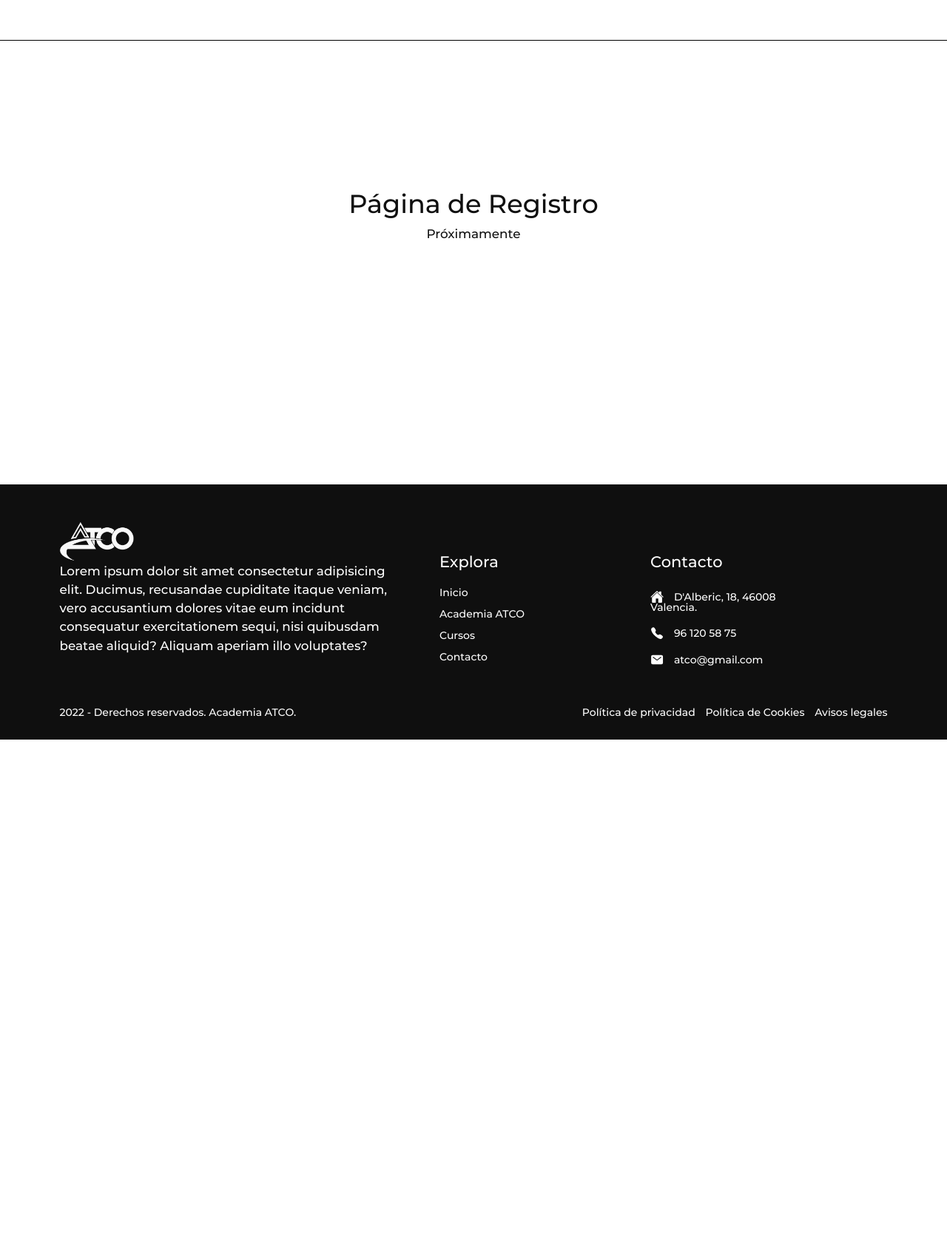
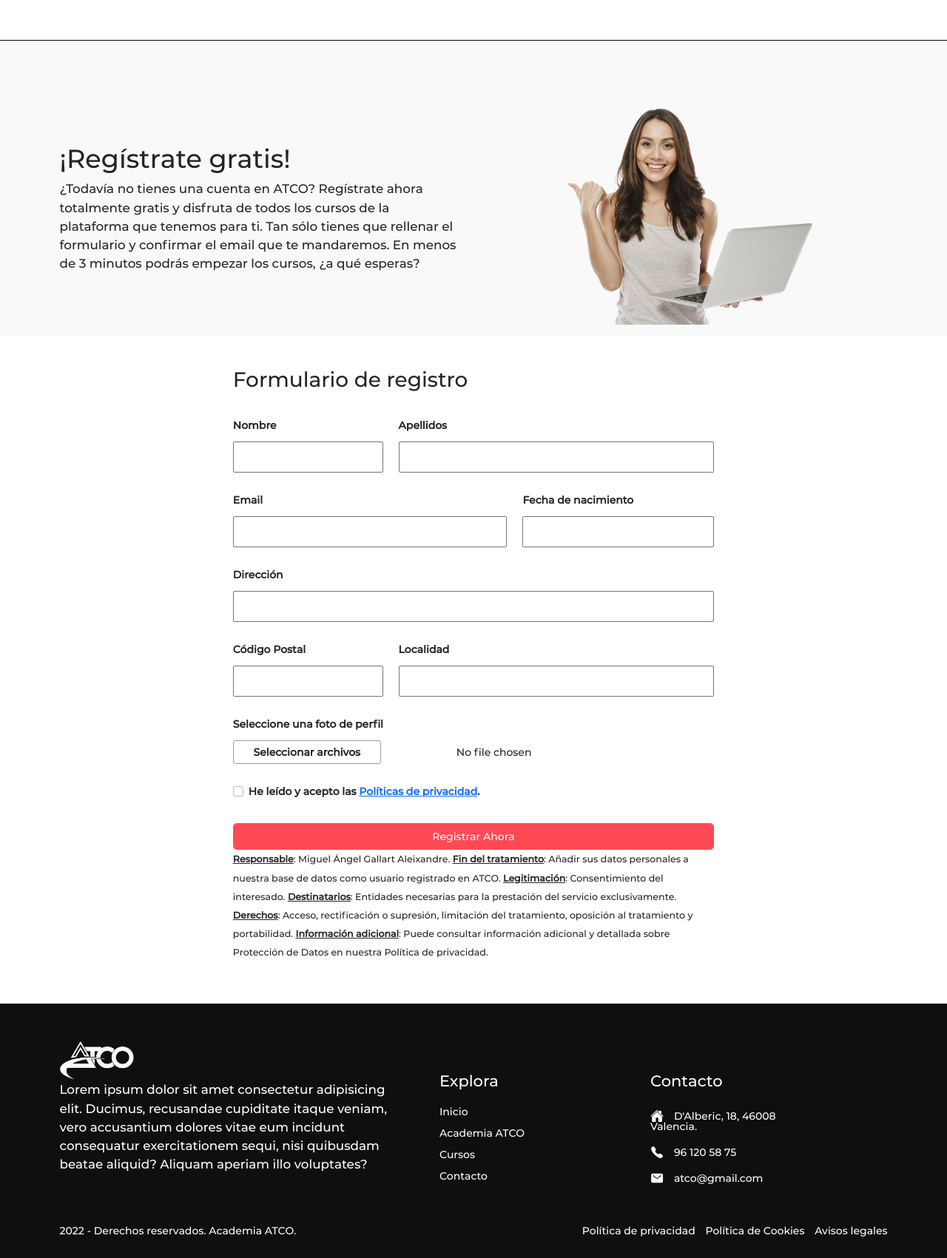
Before and after one commit to magallart/academia_tco, a PHP site: template app/templates/registro.php in a window 1280 px wide. Shown: the part 145-1846 px from the top of the page at 74% size. Before the commit the page ends 1145 px from the top, so only its background shows below. Run offline with PHP 8.4, Linux system fonts and the light colour scheme; the template is opened without the code that fills it, so the values that code supplies are empty.

Commit message:
Registro maquetación
Primera maquetación para la página de registro.

```diff
--- a/app/templates/registro.php
+++ b/app/templates/registro.php
@@ -4,12 +4,110 @@
     · Contenido de la página de Registro.
     · Lo guardamos en el buffer y se carga en la variable $contenido para mostrarla en /templates/layout
 -->
-<div class="comming-soon">
-    <h1>Página de Registro</h1>
-    <p>Próximamente</p>
+<header class="interior">
+    <div class="container col-xxl-8 py-5">
+        <div class="row middle g-5 py-5">
+            <div class="col-lg-6">
+                <h1 class="title-header">
+                    ¡Regístrate gratis!
+                </h1>
+                <p>
+                    ¿Todavía no tienes una cuenta en ATCO? Regístrate ahora totalmente gratis y disfruta de todos los cursos de la plataforma que tenemos para ti. Tan sólo tienes que rellenar el formulario y confirmar el email que te mandaremos. En menos de 3 minutos podrás empezar los cursos, ¿a qué esperas?
+                </p>
+            </div>
+            <div class="col-lg-6 col-sm-8 text-center">
+                <!--  TODO Controlar la imagen en responsive / Cambiar imagen -->
+                <img src="../img/inicio-header.png" class="d-block mx-lg-auto img-fluid" alt="Chica sonriendo con un laptop en la mano" width="700" height="500" loading="lazy" />
+            </div>
+        </div>
+    </div>
+</header>
+
+<div class="container py-5">
+    <div class="row registro">
+        <div class="col">
+            <h2>Formulario de registro</h2>
+            <form name="formRegistro" action="index.php?ctl=registro" method="POST" enctype="multipart/form-data">
+                <div class="row">
+                    <div class="col-lg-4">
+                        <div class="form-outline">
+                            <label for="nombre">Nombre</label>
+                            <input type="text" name="nombre" placeholder="" />
+                        </div>
+                    </div>
+                    <div class="col-lg-8">
+                        <div class="form-outline">
+                            <label for="apellidos">Apellidos</label>
+                            <input type="text" name="apellidos" placeholder="" />
+                        </div>
+                    </div>
+                </div>
+
+                <div class="row">
+                    <div class="col-lg-7">
+                        <div class="form-outline">
+                            <label for="email">Email</label>
+                            <input type="text" name="email" placeholder="" />
+                        </div>
+                    </div>
+                    <div class="col-lg-5">
+                        <div class="form-outline">
+                            <label for="fNacimiento">Fecha de nacimiento</label>
+                            <input type="text" name="fNacimiento" placeholder="" />
+                        </div>
+                    </div>
+                </div>
+
+                <div class="row">
+                    <div class="col">
+                        <div class="form-outline">
+                            <label for="direccion">Dirección</label>
+                            <input type="text" name="direccion" placeholder="" />
+                        </div>
+                    </div>
+                </div>
+
+                <div class="row">
+                    <div class="col-lg-4">
+                        <div class="form-outline">
+                            <label for="cPostal">Código Postal</label>
+                            <input type="text" name="cPostal" placeholder="" />
+                        </div>
+                    </div>
+                    <div class="col-lg-8">
+                        <div class="form-outline">
+                            <label for="localidad">Localidad</label>
+                            <input type="text" name="localidad" placeholder="" />
+                        </div>
+                    </div>
+                </div>
+
+                <div class="row">
+                    <div class="col"> <!-- TODO Revisar diseño botón file  -->
+                        <div class="form-outline">
+                            <label for="fPerfil">Seleccione una foto de perfil</label>
+                            <input type="file"  name="fPerfil" placeholder="" class="fileInput" />
+                        </div>
+                    </div>
+                </div>
+
+                <div class="col-12">
+                    <div class="form-check">
+                        <input class="form-check-input" type="checkbox" id="gridCheck">
+                        <label class="form-check-label" for="gridCheck">
+                            He leído y acepto las <a href="index.php?ctl=politicaPrivacidad" alt="Enlace a página de Políticas de Privacidad">Políticas de privacidad</a>.
+                        </label>
+                    </div>
+                </div>
+
+                <input type="submit" value="Registrar Ahora" name="registrarCuenta" class="boton" /> <!-- TODO realizar funcionalidad de registrar cuenta  -->
+            </form>
+            <p class="formulario-rgpd">
+                <span class="negrita">Responsable</span>: Miguel Ángel Gallart Aleixandre. <span class="negrita">Fin del tratamiento</span>: Añadir sus datos personales a nuestra base de datos como usuario registrado en ATCO. <span class="negrita">Legitimación</span>: Consentimiento del interesado. <span class="negrita">Destinatarios</span>: Entidades necesarias para la prestación del servicio exclusivamente. <span class="negrita">Derechos</span>: Acceso, rectificación o supresión, limitación del tratamiento, oposición al tratamiento y portabilidad. <span class="negrita">Información adicional</span>: Puede consultar información adicional y detallada sobre Protección de Datos en nuestra Política de privacidad.
+            </p>
+        </div>
+    </div>
 </div>
-
-
 
 <?php $contenido = ob_get_clean() ?>
 <?php include 'layout.php' ?>
--- /dev/null
+++ b/web/css/registro.css
@@ -0,0 +1,97 @@
+header img.fotoPerfilUsuario {
+  /* TODO Añadir alguna animación o efecto */
+  height: 250px;
+  width: auto;
+  border-radius: 100%;
+}
+
+.registro {
+  width: 60%;
+  margin: 0 auto;
+}
+
+.registro h2 {
+  padding-bottom: 30px;
+}
+
+form[name="formRegistro"] input[type="text"] {
+  display: block;
+  padding: 10px;
+  width: 100%;
+  margin-bottom: 30px;
+}
+
+form[name="formRegistro"] input[type="submit"] {
+  width: 100%;
+  display: inline-block;
+  margin-top: 20px;
+  color: white;
+}
+
+form[name="formRegistro"] input::placeholder {
+  color: #000;
+}
+
+form[name="formRegistro"] input[type="submit"]:hover {
+  color: var(--color1);
+}
+
+form[name="formRegistro"] label {
+  display: block;
+  padding-bottom: 15px;
+  font-weight: 600;
+}
+
+/*******************************************************************************/
+
+form[name="formRegistro"] input[type="file"] {
+  width: 100%;
+}
+
+form[name="formRegistro"] .fileInput::-webkit-file-upload-button {
+  visibility: hidden;
+}
+
+form[name="formRegistro"] .fileInput::before {
+  content: "Seleccionar archivos";
+  width: 200px;
+  display: inline-block;
+  background: linear-gradient(top, #f9f9f9, #e3e3e3);
+  border: 1px solid #999;
+  border-radius: 3px;
+  padding: 8px 15px;
+  cursor: pointer;
+  text-shadow: 1px 1px #fff;
+  font-weight: 600;
+  font-size: 1rem;
+  text-align: center;
+}
+
+form[name="formRegistro"] .fileInput:hover::before {
+  border-color: black;
+}
+
+form[name="formRegistro"] .fileInput:active::before {
+  background: -webkit-linear-gradient(top, #e3e3e3, #f9f9f9);
+}
+
+/*******************************************************************************/
+
+form[name="formRegistro"] .form-check {
+  margin-top: 30px;
+}
+
+form[name="formRegistro"] input[type="checkbox"] {
+  position: relative;
+  top: -3px;
+}
+
+.formulario-rgpd {
+  font-size: 0.9rem;
+}
+
+.formulario-rgpd .negrita {
+  font-size: 0.9rem;
+  font-weight: 600;
+  text-decoration: underline;
+}
--- a/web/css/styles.css
+++ b/web/css/styles.css
@@ -3,6 +3,7 @@
 @import url("botones.css");
 @import url("inicio.css");
 @import url("perfil.css");
+@import url("registro.css");
 @import url("iniciarSesion.css");
 @import url("footer.css");
 
```
Also changed, not shown: app/templates/perfil.php (+2 -17 lines).
